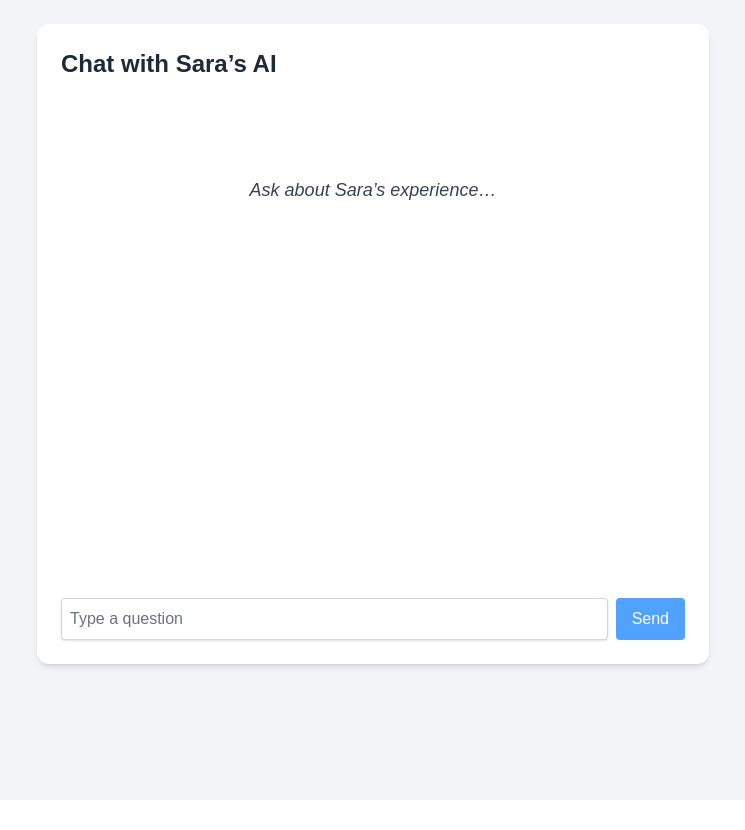
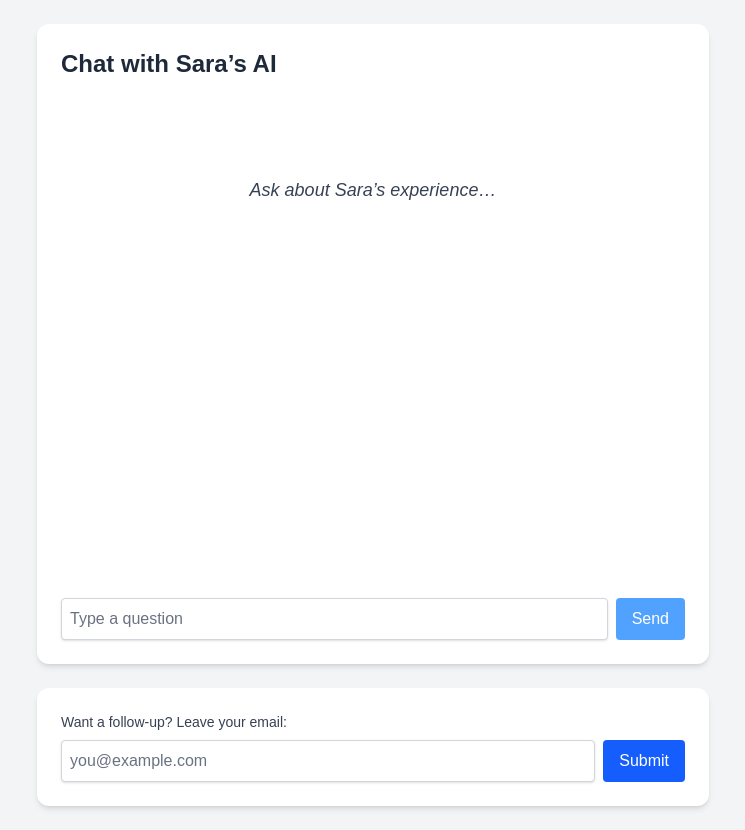
Before and after one commit to s-swart/sara-chatbot, a Next.js app: page / in a window 1280 px wide. Shown: the whole page, without its empty margins (267-1012 px from the left). Before the commit the page ends 800 px from the top, so only its background shows below. Built offline with nearby package versions, Linux system fonts and the light colour scheme.

Commit message:
add email collection box

```diff
--- a/src/app/api/log/route.ts
+++ b/src/app/api/log/route.ts
@@ -1,18 +1,37 @@
 import { NextRequest, NextResponse } from 'next/server'
 
 export async function POST(req: NextRequest) {
-  const { userInput, botReply } = await req.json()
+  try {
+    const body = await req.json()
+     console.log('Received log payload:', body)
+    const ip = req.headers.get('x-forwarded-for') || 'unknown'
+    const userAgent = req.headers.get('user-agent') || 'unknown'
+    const timestamp = new Date().toLocaleString('en-US', { timeZone: 'America/New_York' })
 
-  const ip = req.headers.get('x-forwarded-for') || 'unknown'
-  const userAgent = req.headers.get('user-agent') || 'unknown'
+    const webhookUrl = process.env.GOOGLE_SHEETS_WEBHOOK_URL
+    if (!webhookUrl) {
+      console.error('Missing LOG_WEBHOOK_URL')
+      return NextResponse.json({ error: 'Server misconfigured' }, { status: 500 })
+    }
 
-  const webhookUrl = process.env.GOOGLE_SHEETS_WEBHOOK_URL || 'undefined'
+    const payload = body.email
+      ? { timestamp, email: body.email, ip, userAgent }
+      : { timestamp, userInput: body.userInput, botReply: body.botReply, ip, userAgent }
 
-  await fetch(webhookUrl, {
-    method: 'POST',
-    body: JSON.stringify({ userInput, botReply, userAgent, ip }),
-    headers: { 'Content-Type': 'application/json' },
-  })
+    const result = await fetch(webhookUrl, {
+      method: 'POST',
+      headers: { 'Content-Type': 'application/json' },
+      body: JSON.stringify(payload),
+    })
 
-  return NextResponse.json({ logged: true })
+    if (!result.ok) {
+      console.error('Google Sheet webhook failed:', await result.text())
+      return NextResponse.json({ error: 'Failed to log' }, { status: 500 })
+    }
+
+    return NextResponse.json({ logged: true })
+  } catch (err) {
+    console.error('Unexpected error:', err)
+    return NextResponse.json({ error: 'Unexpected error' }, { status: 500 })
+  }
 }
--- a/src/app/page.tsx
+++ b/src/app/page.tsx
@@ -5,31 +5,47 @@ type Message = { role: 'user' | 'bot'; text: string }
 
 export default function Home() {
   const [messages, setMessages] = useState<Message[]>([])
-  const [input, setInput]     = useState('')
+  const [input, setInput] = useState('')
   const [loading, setLoading] = useState(false)
+  const [email, setEmail] = useState('')
+  const [emailSubmitted, setEmailSubmitted] = useState(false)
   const endRef = useRef<HTMLDivElement>(null)
 
-  /* auto-scroll */
-  useEffect(() => { endRef.current?.scrollIntoView({ behavior: 'smooth' }) }, [messages])
+  useEffect(() => {
+    endRef.current?.scrollIntoView({ behavior: 'smooth' })
+  }, [messages])
 
   async function send() {
     if (!input.trim()) return
     const userMsg: Message = { role: 'user', text: input.trim() }
     setMessages(prev => [...prev, userMsg])
-    setInput(''); setLoading(true)
+    setInput('')
+    setLoading(true)
 
     try {
       const res = await fetch('/api/chat', {
         method: 'POST',
         headers: { 'Content-Type': 'application/json' },
-        body: JSON.stringify({ message: userMsg.text })
+        body: JSON.stringify({ message: userMsg.text }),
       })
       const data = await res.json()
       setMessages(prev => [...prev, { role: 'bot', text: data.reply }])
     } catch (e) {
       console.error(e)
       setMessages(prev => [...prev, { role: 'bot', text: 'Sorry – something went wrong.' }])
-    } finally { setLoading(false) }
+    } finally {
+      setLoading(false)
+    }
+  }
+
+  async function submitEmail() {
+    if (!email) return
+    await fetch('/api/log', {
+      method: 'POST',
+      headers: { 'Content-Type': 'application/json' },
+      body: JSON.stringify({ email }),
+    })
+    setEmailSubmitted(true)
   }
 
   return (
@@ -45,10 +61,14 @@ export default function Home() {
           )}
 
           {messages.map((m, i) => (
-            <div key={i}
+            <div
+              key={i}
               className={`p-3 text-base leading-relaxed rounded-lg max-w-[80%] ${
-                m.role === 'user' ? 'bg-blue-100 ml-auto text-black' : 'bg-gray-200 mr-auto text-gray-800'
-              }`}>
+                m.role === 'user'
+                  ? 'bg-blue-100 ml-auto text-black'
+                  : 'bg-gray-200 mr-auto text-gray-800'
+              }`}
+            >
               {m.text}
             </div>
           ))}
@@ -61,7 +81,9 @@ export default function Home() {
           <div ref={endRef} />
         </div>
 
-        <div className="flex gap-2">
+
+
+        <div className="flex gap-2 mt-4">
           <input
             value={input}
             onChange={e => setInput(e.target.value)}
@@ -73,11 +95,45 @@ export default function Home() {
           <button
             onClick={send}
             disabled={loading || !input.trim()}
-            className="bg-blue-600 text-white px-4 py-2 rounded hover:bg-blue-700 disabled:bg-blue-400 transition-colors">
+            className="bg-blue-600 text-white px-4 py-2 rounded hover:bg-blue-700 disabled:bg-blue-400 transition-colors"
+          >
             {loading ? '...' : 'Send'}
           </button>
         </div>
+
+
+
       </div>
+
+      <div className="mx-auto max-w-2xl mt-6 bg-white p-6 rounded-xl shadow-md">
+  {!emailSubmitted ? (
+    <>
+      <label htmlFor="email" className="block text-sm font-medium text-gray-700 mb-2">
+        Want a follow-up? Leave your email:
+      </label>
+      <div className="flex w-full gap-2">
+        <input
+          id="email"
+          type="email"
+          value={email}
+          onChange={(e) => setEmail(e.target.value)}
+          className="flex-1 border border-gray-300 rounded p-2 shadow-sm text-black bg-white placeholder-gray-500 focus:outline-none focus:ring-2 focus:ring-blue-500"
+          placeholder="you@example.com"
+        />
+        <button
+          onClick={submitEmail}
+          className="bg-blue-600 text-white px-4 py-2 rounded hover:bg-blue-700 disabled:bg-blue-400 transition-colors"
+        >
+          Submit
+        </button>
+      </div>
+    </>
+  ) : (
+    <p className="text-sm text-green-700">
+      Thanks! I’ve received your email and will be in touch if relevant.
+    </p>
+  )}
+</div>
     </main>
   )
 }
```
